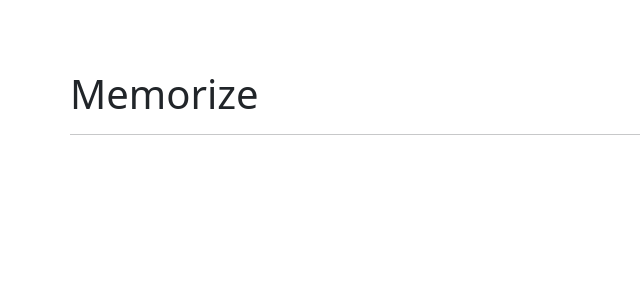
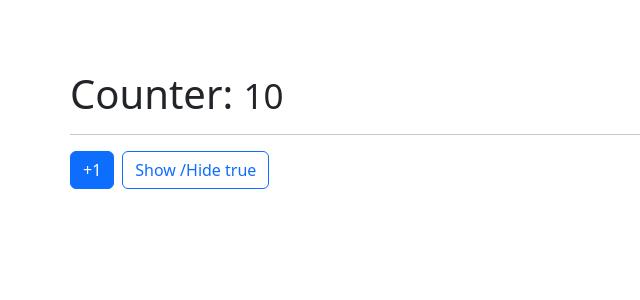
Before and after one commit to alejandroisa71/practica-hooks-repaso, a React (Vite) app: page / in a window 1280 px wide. Shown: the top 300 px of the page, without its empty margins (0-640 px from the left). Built offline with nearby package versions, Linux system fonts and the light colour scheme.

Commit message:
Practic memo from React

```diff
--- a/src/components/06-memos/Memorize.jsx
+++ b/src/components/06-memos/Memorize.jsx
@@ -1,12 +1,28 @@
-import '../02-useEffect/effect.css'
+import { useCounter } from '../../hooks/useCounter';
+import { Small } from './Small';
+import { useState } from 'react';
+
+import '../02-useEffect/effect.css';
 
 export const Memorize = () => {
-
+  const { counter, increment } = useCounter(10);
+  const [show, setShow] = useState(true);
 
   return (
     <div>
-      <h1>Memorize</h1>
+      <h1>
+        Counter: <Small value={counter} />
+      </h1>
       <hr />
+      <button className="btn btn-primary" onClick={increment}>
+        +1
+      </button>
+      <button
+        className="btn btn-outline-primary ms-2"
+        onClick={() => setShow(!show)}
+      >
+        Show /Hide {JSON.stringify(show)}
+      </button>
     </div>
   );
 };
--- /dev/null
+++ b/src/components/06-memos/Small.jsx
@@ -0,0 +1,8 @@
+import React from "react";
+
+export const Small = React.memo(({ value }) => {
+
+  console.log('Me volvi a llamar 😊');
+
+  return <small>{value}</small>;
+})
```
